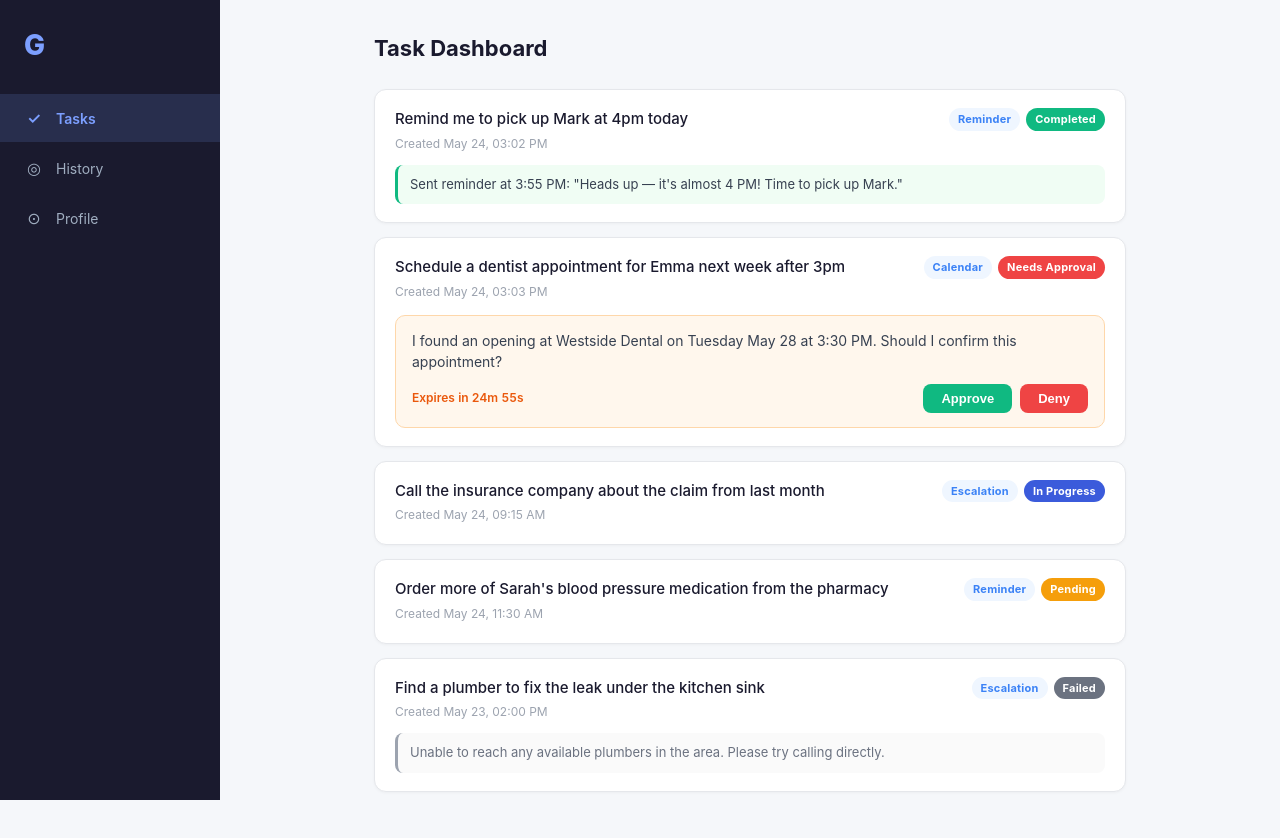
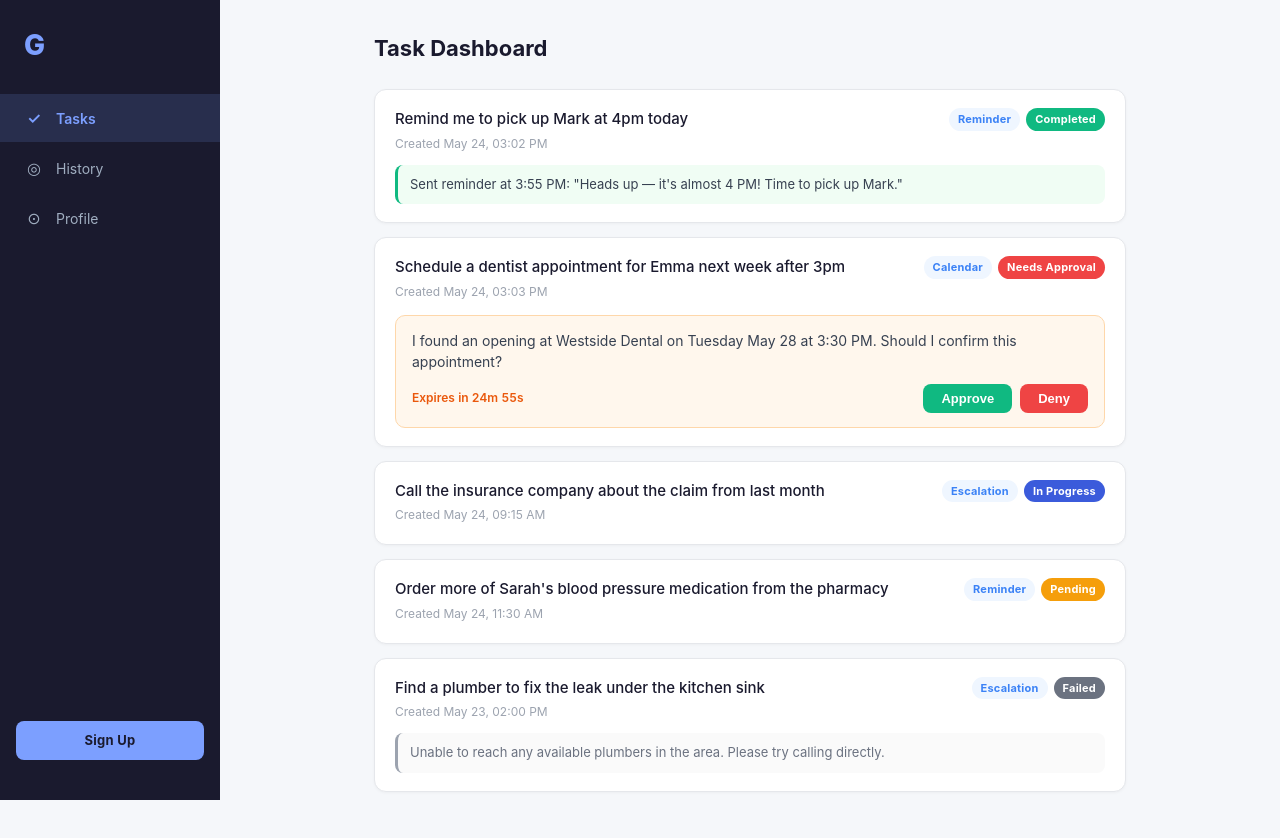
Before and after one commit to ny-laa/CS130_capstone_project, a React (Vite) app in the folder frontend/: page /tasks in a window 1280 px wide. Shown: the top 838 px of the page. Built offline with nearby package versions, Linux system fonts and the light colour scheme.

Commit message:
frontend changes for phone number, and sign up

```diff
--- a/frontend/src/components/FamilyMemberRow.jsx
+++ b/frontend/src/components/FamilyMemberRow.jsx
@@ -29,6 +29,13 @@ export default function FamilyMemberRow({ member, onChange, onRemove }) {
           <option key={r} value={r}>{r}</option>
         ))}
       </select>
+      <input
+        type="tel"
+        className="text-input"
+        placeholder="Phone (optional)"
+        value={member.phone_number}
+        onChange={(e) => onChange({ ...member, phone_number: e.target.value })}
+      />
       <button className="btn-remove" onClick={onRemove} aria-label="Remove">✕</button>
     </div>
   );
--- a/frontend/src/components/NavBar.jsx
+++ b/frontend/src/components/NavBar.jsx
@@ -1,4 +1,5 @@
-import { NavLink } from 'react-router-dom';
+import { NavLink, Link } from 'react-router-dom';
+import { clearUser } from '../auth';
 
 // [GenAI Use] LLM Response Start
 // NavBar with NAV_ITEMS, NavLink active class styling
@@ -30,6 +31,7 @@ export default function NavBar() {
           </li>
         ))}
       </ul>
+      <Link to="/signup" className="navbar-signup" onClick={clearUser}>Sign Up</Link>
     </nav>
   );
 }
--- a/frontend/src/pages/Onboard/Step1Family.jsx
+++ b/frontend/src/pages/Onboard/Step1Family.jsx
@@ -28,11 +28,11 @@ export default function Step1Family() {
     const data = JSON.parse(saved);
     if (data.name) setName(data.name);
     if (data.phone) setPhone(data.phone);
-    if (data.familyMembers?.length) setMembers(data.familyMembers);
+    if (data.familyMembers?.length) setMembers(data.familyMembers.map((m) => ({ phone_number: '', ...m })));
   }, [navigate]);
 
   function addMember() {
-    setMembers((ms) => [...ms, { id: Date.now(), name: '', relation: '' }]);
+    setMembers((ms) => [...ms, { id: Date.now(), name: '', relation: '', phone_number: '' }]);
   }
 
   function updateMember(id, updated) {
--- a/frontend/src/pages/Profile.jsx
+++ b/frontend/src/pages/Profile.jsx
@@ -32,7 +32,7 @@ export default function Profile() {
   const [prefs, setPrefs] = useState(null);
   const [saving, setSaving] = useState(false);
   const [saved, setSaved] = useState(false);
-  const [newMember, setNewMember] = useState({ name: '', relation: '' });
+  const [newMember, setNewMember] = useState({ name: '', relation: '', phone_number: '' });
   const [newContact, setNewContact] = useState({ name: '', role: '', org: '', phone: '' });
   const [newProvider, setNewProvider] = useState({ name: '', specialty: '', practice: '' });
 
@@ -59,7 +59,7 @@ export default function Profile() {
   function addMember() {
     if (!newMember.name.trim()) return;
     setUser((u) => ({ ...u, familyMembers: [...u.familyMembers, { id: Date.now(), ...newMember }] }));
-    setNewMember({ name: '', relation: '' });
+    setNewMember({ name: '', relation: '', phone_number: '' });
   }
   function removeMember(id) {
     setUser((u) => ({ ...u, familyMembers: u.familyMembers.filter((m) => m.id !== id) }));
@@ -138,6 +138,7 @@ export default function Profile() {
               <li key={m.id} className="member-item">
                 <span>
                   {m.name} <span className="member-relation">({m.relation})</span>
+                  {m.phone_number && <span className="contact-phone"> · {m.phone_number}</span>}
                 </span>
                 <button className="btn-remove" onClick={() => removeMember(m.id)}>✕</button>
               </li>
@@ -157,6 +158,14 @@ export default function Profile() {
             placeholder="Relation"
             value={newMember.relation}
             onChange={(e) => setNewMember((m) => ({ ...m, relation: e.target.value }))}
+            onKeyDown={(e) => e.key === 'Enter' && addMember()}
+          />
+          <input
+            type="tel"
+            className="text-input"
+            placeholder="Phone (optional)"
+            value={newMember.phone_number}
+            onChange={(e) => setNewMember((m) => ({ ...m, phone_number: e.target.value }))}
             onKeyDown={(e) => e.key === 'Enter' && addMember()}
           />
           <button className="btn btn-primary" onClick={addMember}>Add</button>
--- a/frontend/src/styles/index.css
+++ b/frontend/src/styles/index.css
@@ -46,6 +46,26 @@ body {
   color: #7c9fff;
   padding: 0 24px 28px;
   letter-spacing: -1px;
+}
+
+.navbar-signup {
+  display: block;
+  margin: auto 16px 16px;
+  padding: 10px 16px;
+  background: #7c9fff;
+  color: #1a1a2e;
+  text-decoration: none;
+  text-align: center;
+  border-radius: 8px;
+  font-size: 13px;
+  font-weight: 700;
+  letter-spacing: 0.02em;
+  transition: background 0.15s;
+}
+
+.navbar-signup:hover {
+  background: #6889e8;
+  color: #fff;
 }
 
 .navbar-links {
@@ -655,6 +675,10 @@ body {
   }
 
   .navbar-brand {
+    display: none;
+  }
+
+  .navbar-signup {
     display: none;
   }
 
```
